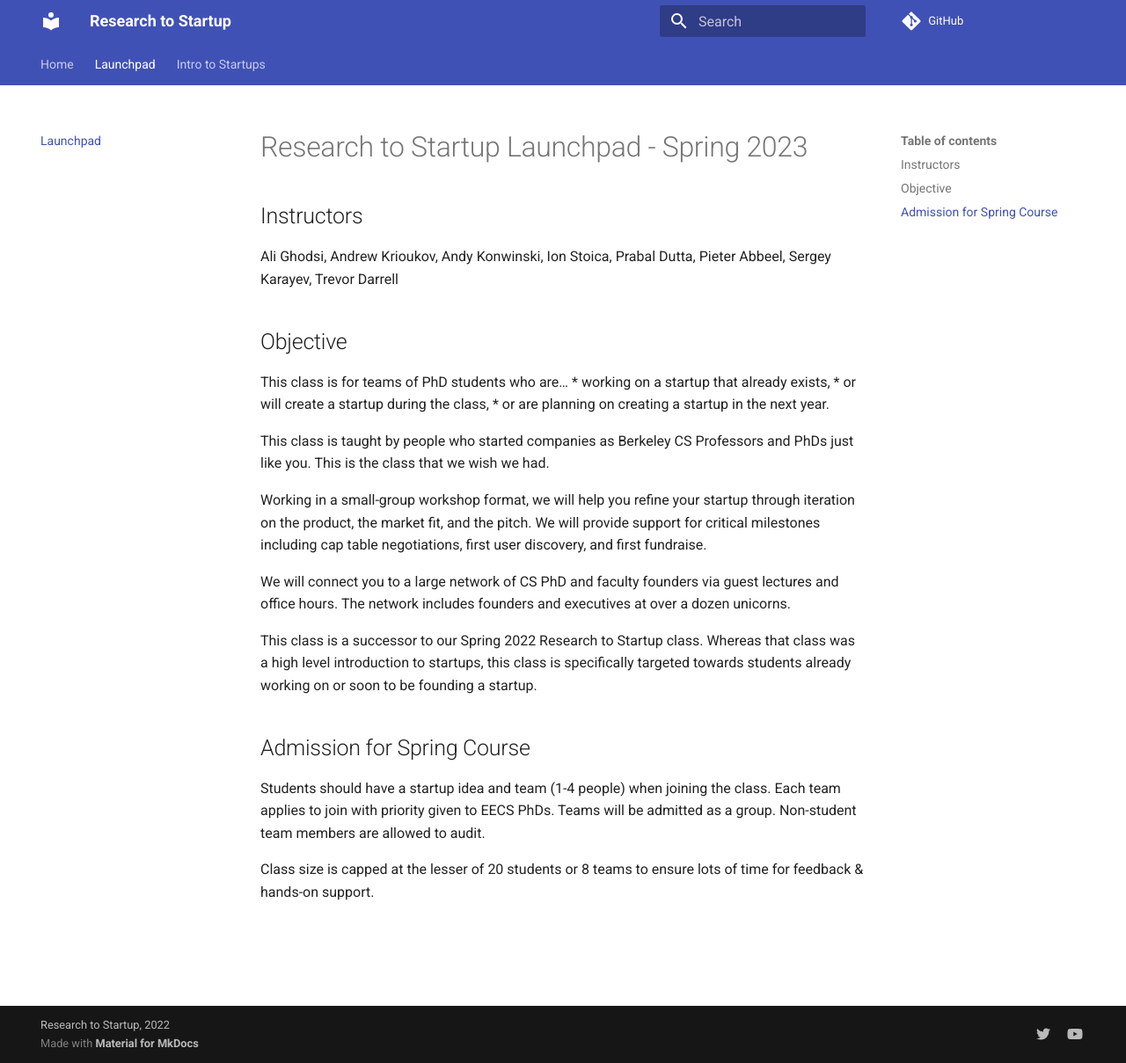
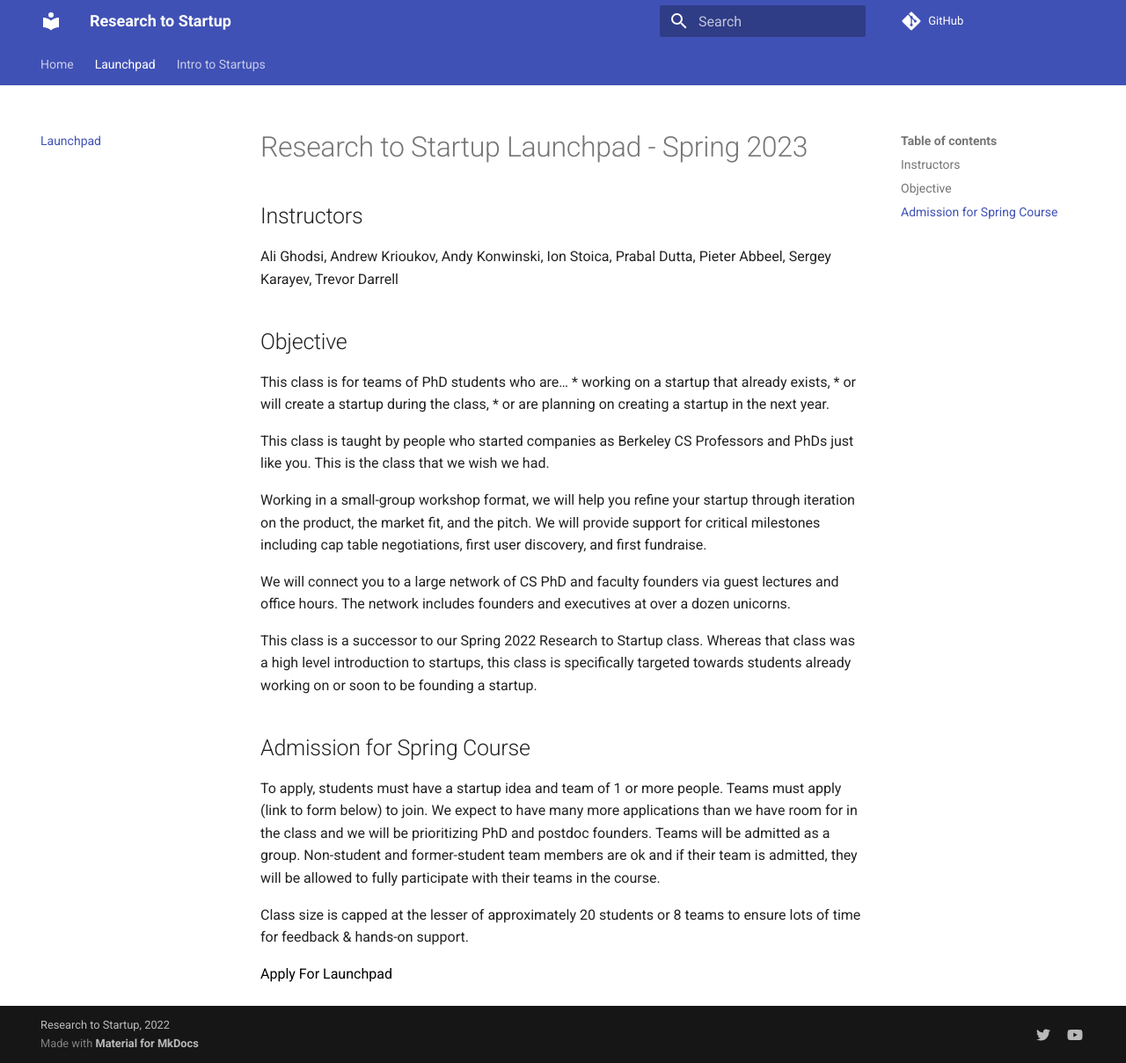
Before and after one commit to research-to-startup/research-to-startup.github.io, an MkDocs documentation site: the page built from docs/launchpad-sp23.md, in a window 1280 px wide and 1209 px high. Shown: the whole window at 88% size. Built offline with MkDocs 1.6.1 and Material for MkDocs 9.7.7, drawn with Linux system fonts in a browser that asks for light colours; comment, search, counter and statistics services are not loaded.

Commit message:
Add application form button

```diff
--- a/docs/launchpad-sp23.md
+++ b/docs/launchpad-sp23.md
@@ -21,6 +21,11 @@ This class is a successor to our Spring 2022 Research to Startup class. Whereas
 
 ## Admission for Spring Course
 
-Students should have a startup idea and team (1-4 people) when joining the class. Each team applies to join with priority given to EECS PhDs. Teams will be admitted as a group. Non-student team members are allowed to audit.
+To apply, students must have a startup idea and team of 1 or more people. Teams must apply (link to form below) to join.
+We expect to have many more applications than we have room for in the class and we will be prioritizing PhD and postdoc founders.
+Teams will be admitted as a group. Non-student and former-student team members are ok and if their team is admitted,
+they will be allowed to fully participate with their teams in the course.
 
-Class size is capped at the lesser of 20 students or 8 teams to ensure lots of time for feedback & hands-on support.
+Class size is capped at the lesser of approximately 20 students or 8 teams to ensure lots of time for feedback & hands-on support.
+
+<a href="https://docs.google.com/forms/d/e/1FAIpQLScjmBWPXlD70tZYMatvR3ayI3Y5j8j8uoRm2_1cSkXGm5thSg/viewform"><button>Apply For Launchpad</button></a>
```
